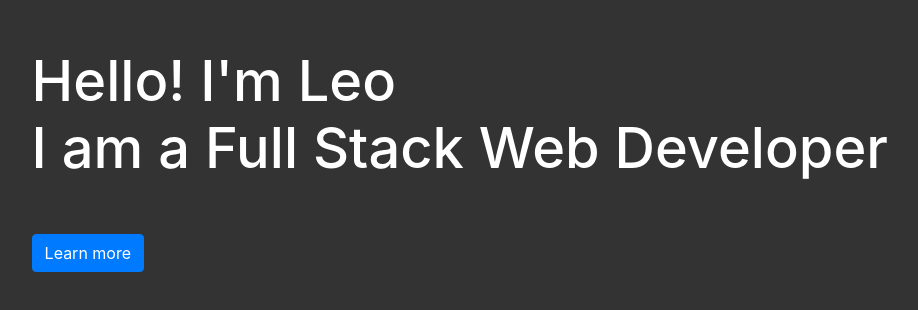
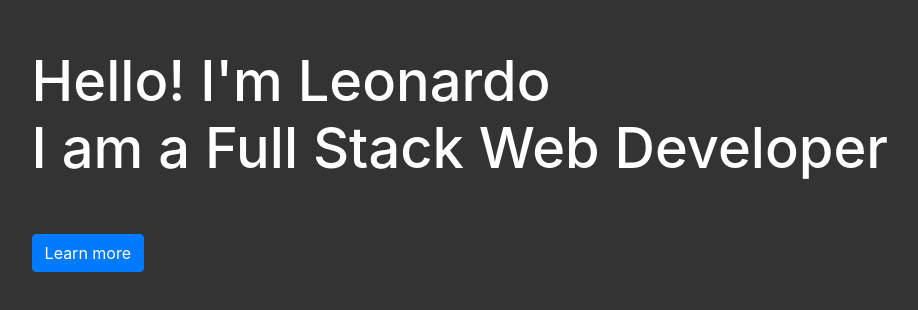
Before and after one commit to Leonzon95/portfolio-website-v2, a React (Create React App) app: page / in a window 1280 px wide. Shown: the part 232-542 px from the top of the page, without its empty margins (73-991 px from the left). Built offline with nearby package versions, Linux system fonts and the light colour scheme.

Commit message:
Added fade animation to into section

```diff
--- a/package.json
+++ b/package.json
@@ -10,6 +10,7 @@
     "react": "^16.14.0",
     "react-bootstrap": "^1.3.0",
     "react-dom": "^16.14.0",
+    "react-reveal": "^1.2.2",
     "react-scripts": "3.4.3"
   },
   "scripts": {
--- a/src/Intro.js
+++ b/src/Intro.js
@@ -1,6 +1,7 @@
 import React, { useEffect, useState } from 'react';
 import { Container, Row, Col } from 'react-bootstrap';
 import { Button } from 'react-bootstrap';
+import Fade from 'react-reveal/Fade';
 
 const Intro  = () => {
     const [padding, setPadding] = useState(null);
@@ -28,11 +29,12 @@ const Intro  = () => {
     return (
         <section id="intro" style={{padding: padding}}>
             <Container >
-
+                <Fade duration={1000} delay={500} distance="30px" left>
                     <h1 className="intro-title" style={{fontSize: fontSize, textAlign: textAlign}}>
-                        Hello! I'm Leo <br/>
+                        Hello! I'm Leonardo <br/>
                         I am a Full Stack Web Developer
                     </h1>
+                </Fade>
                     <p>
                         <Button variant="primary">Learn more</Button>
                     </p>
```
Also changed, not shown: 1 other file (tests, documents, lock files or other folders).
